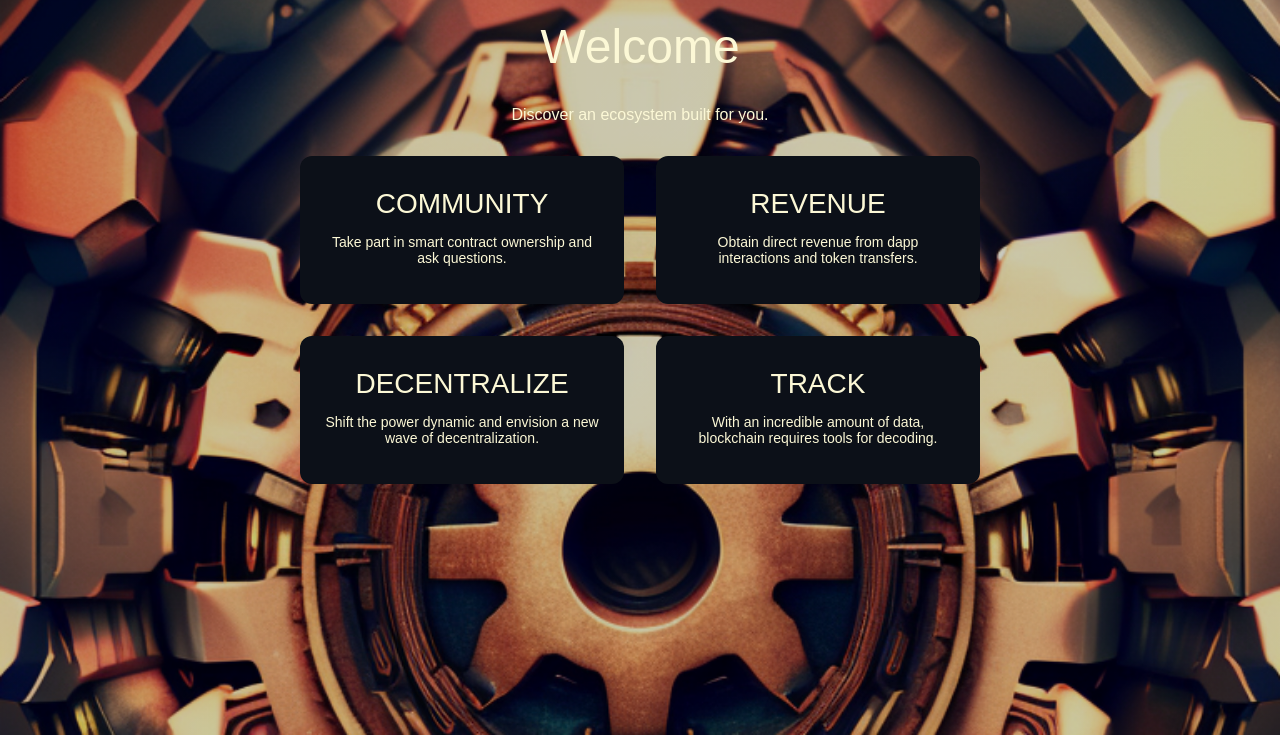
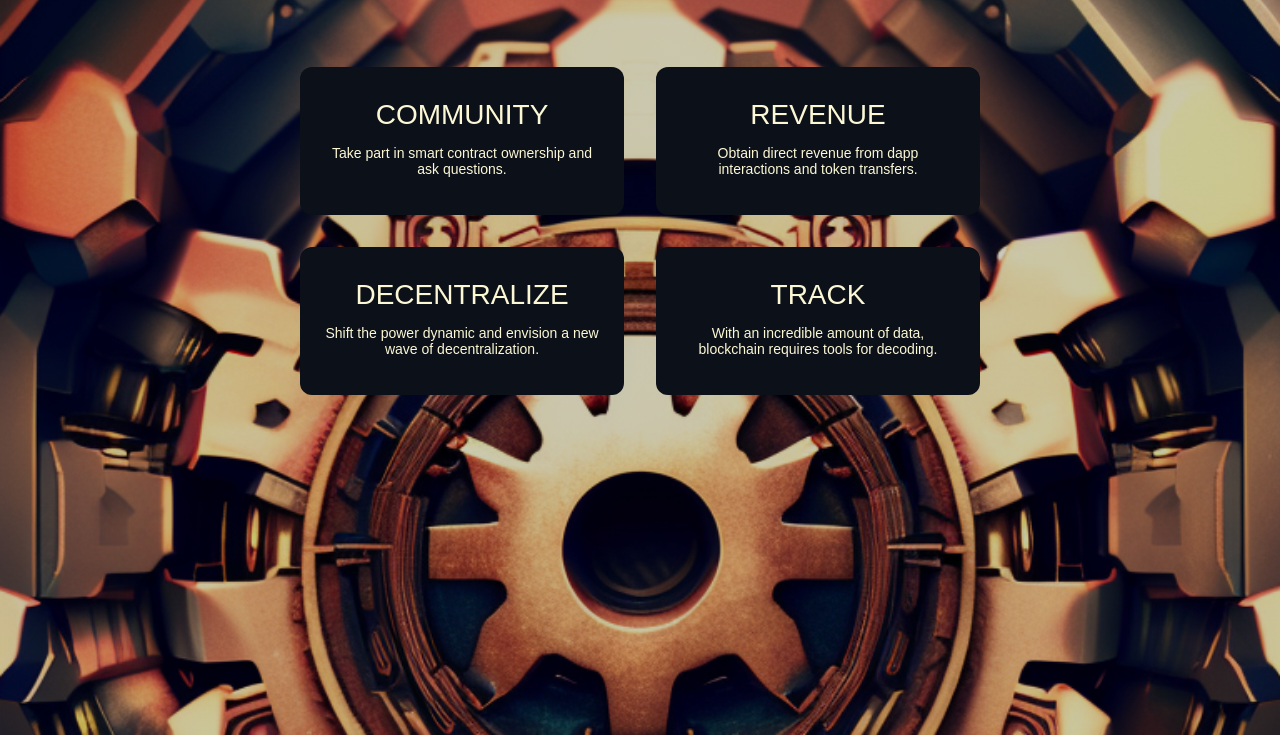
Before and after one commit to ToolbeltCrypto/HomePage, a website built with webpack: page index.html in a window 1280 px wide. Shown: the part 65-800 px from the top of the page. Built offline with nearby package versions, Linux system fonts and the light colour scheme.

Commit message:
Update index.html

```diff
--- a/index.html
+++ b/index.html
@@ -2,8 +2,7 @@
 
 <!-- HOME -->
 <div class="zone" id="zoneHome">
-        <h1>Welcome</h1>
-        <p>Discover an ecosystem built for you.</p>
+        <h1></h1>
         <div style="display: flex; justify-content: center;">
             <div id="homeGrid">
 
```
